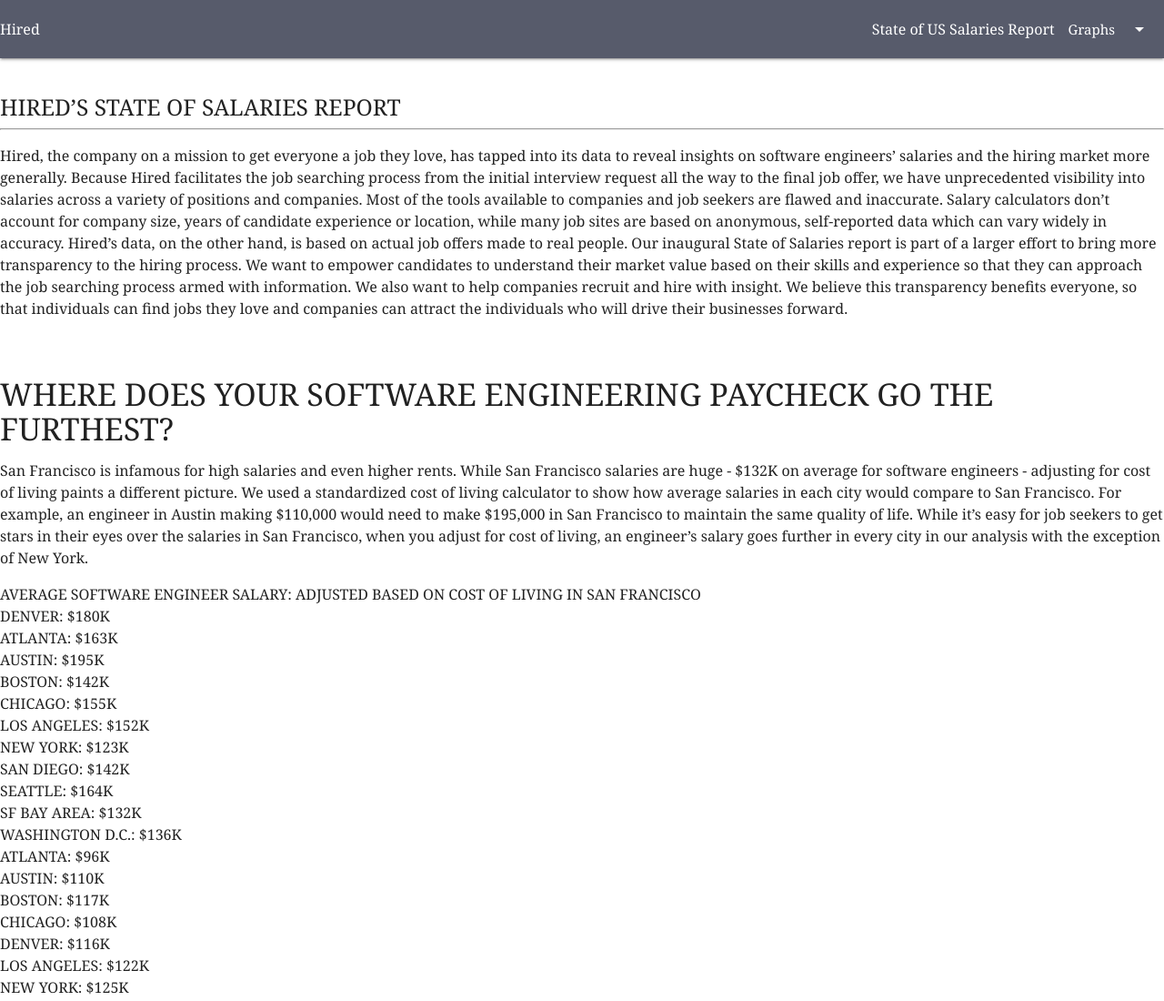
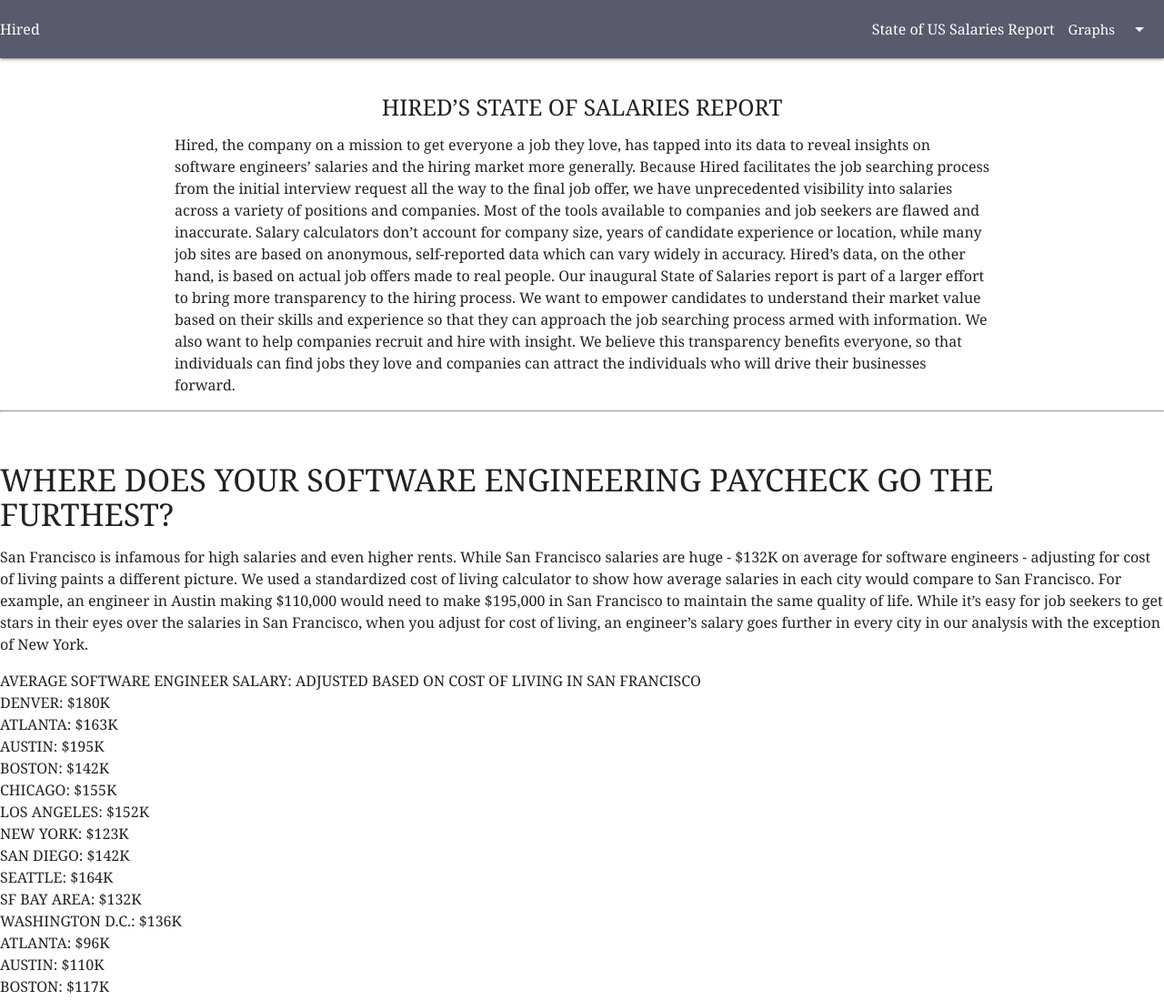
Before and after one commit to relative-rene/hiredPDF, a website: page index.html in a window 1280 px wide. Shown: the top 1100 px of the page at 91% size. Drawn offline with nearby package versions, Linux system fonts and the light colour scheme.

Commit message:
[feature]layout set for recursive text

```diff
--- a/index.html
+++ b/index.html
@@ -31,8 +31,11 @@
       </div>
     </nav>
     <br>
-    <h5> HIRED’S STATE OF SALARIES REPORT</h5>
-    <hr>
+
+    <div class="container">
+      <div class="text-center">
+        <h5 class='center-align'> HIRED’S STATE OF SALARIES REPORT</h5>
+        <p class="lead">
           <p>Hired, the company on a mission to get everyone a job they love, has tapped into its
       data to reveal insights on software engineers’ salaries and the hiring market more
       generally. Because Hired facilitates the job searching process from the initial interview
@@ -49,6 +52,13 @@
       recruit and hire with insight. We believe this transparency benefits everyone, so that
       individuals can find jobs they love and companies can attract the individuals who will
       drive their businesses forward.</p>
+        </p>
+    </div>
+</div>
+
+
+    <hr>
+
 <br>
 <h4>WHERE DOES YOUR SOFTWARE
 ENGINEERING PAYCHECK GO THE
```
Lines whose indentation alone changed are shown as unchanged.
